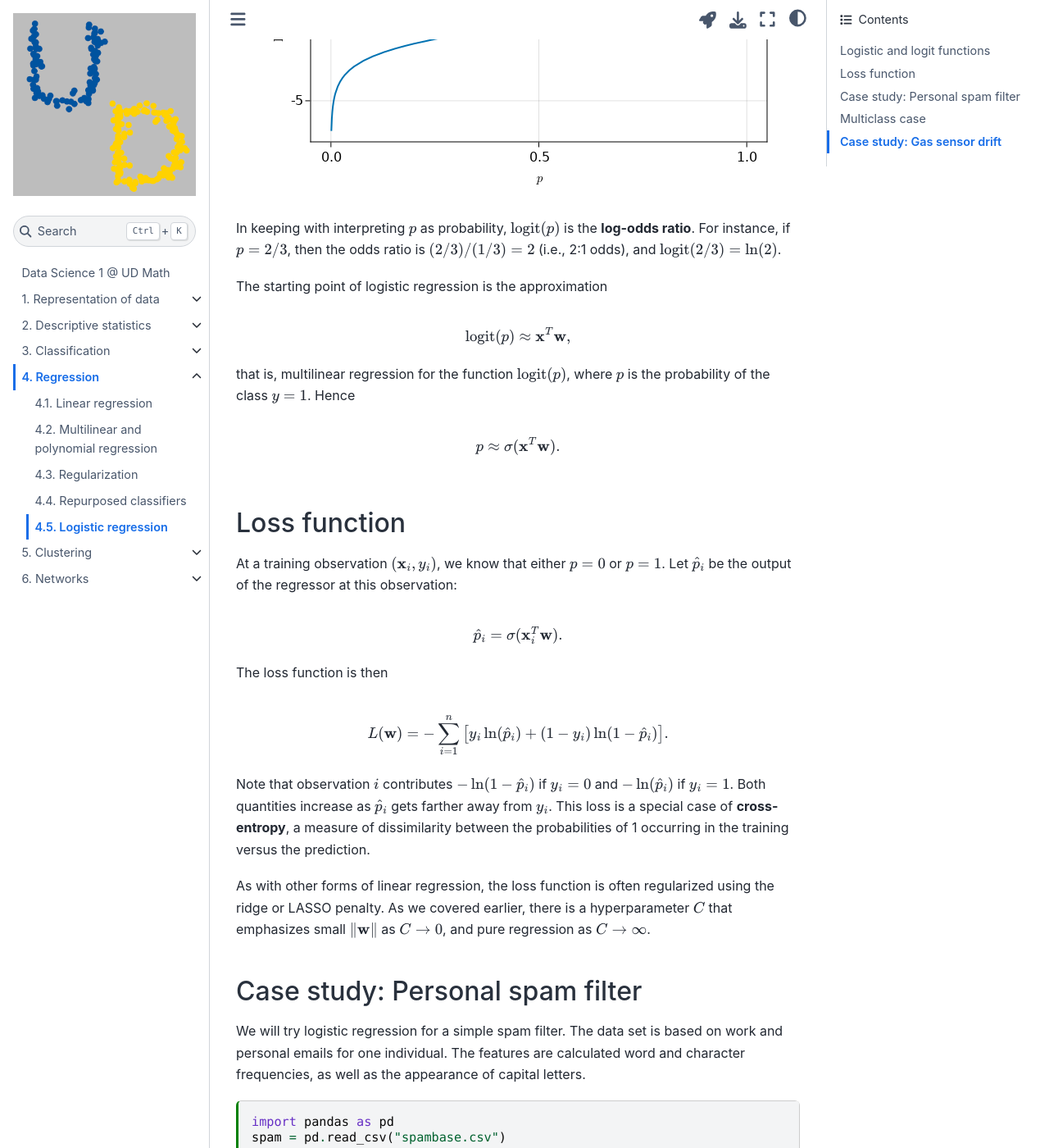
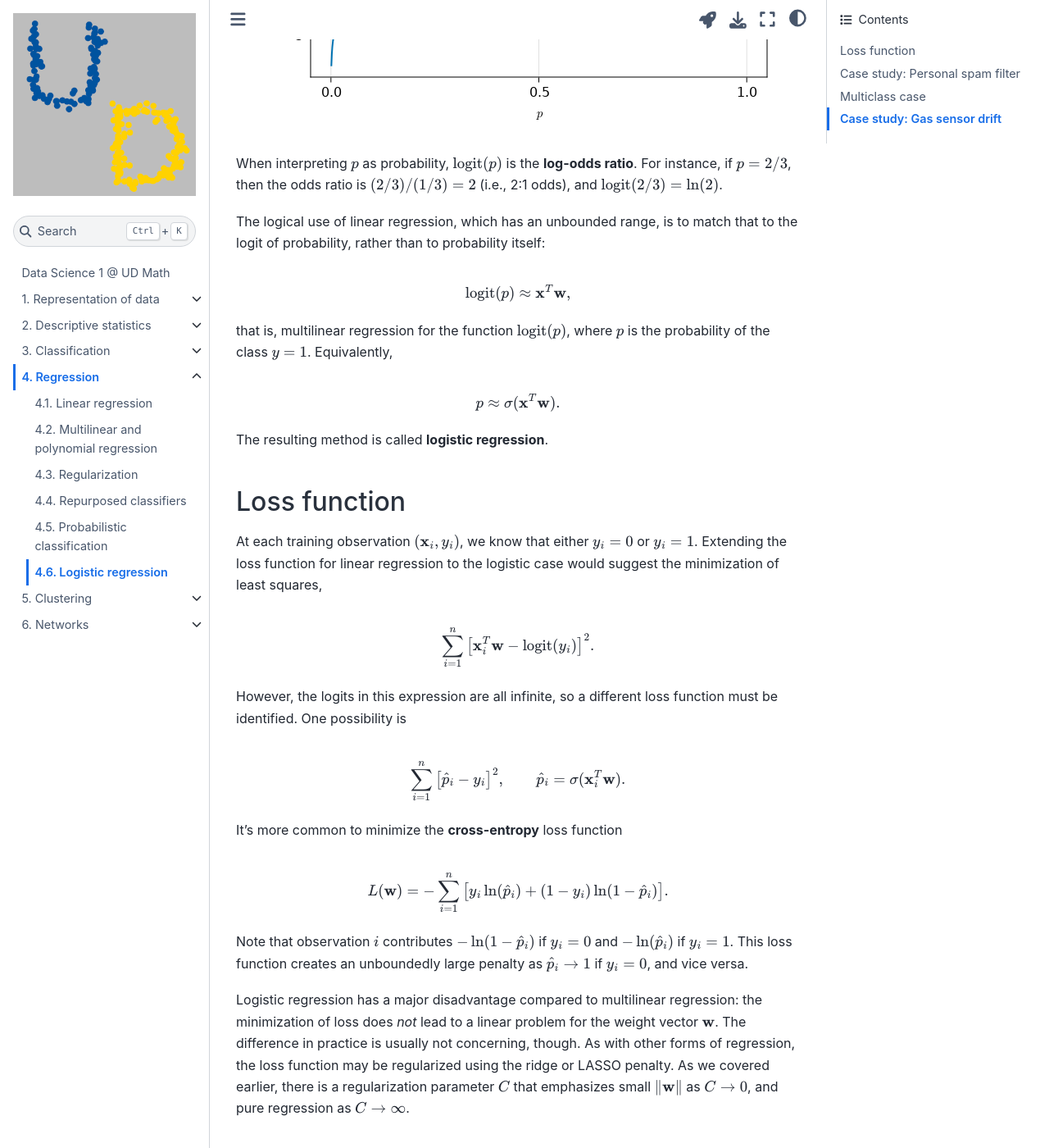
Before and after one commit to UD-Math-Data-Science-1/notes, a Jupyter Book: the page built from regression/logistic.md, in a window 1280 px wide and 1400 px high, scrolled down 1272 px. Shown: the whole window at 82% size. Built offline with Jupyter Book 1.0.4 settings and Sphinx 7.4.7 and the Sphinx Book theme 1.1.4, drawn with Linux system fonts in a browser that asks for light colours; pages that are not in the unit, such as notebooks, are missing from menus; some of the changed text lies outside the part shown.

Commit message:
Add probab. classification

````diff
--- a/_toc.yml
+++ b/_toc.yml
@@ -32,6 +32,7 @@ chapters:
     - file: regression/multilinear
     - file: regression/regularization
     - file: regression/other
+    - file: regression/prob_class
     - file: regression/logistic
   - file: clustering/overview
     sections:
--- a/regression/logistic.md
+++ b/regression/logistic.md
@@ -6,18 +6,16 @@ jupytext:
     format_version: 0.13
     jupytext_version: 1.11.5
 kernelspec:
-  display_name: 'Python 3.8.8 64-bit (''base'': conda)'
+  display_name: 'Python 3'
   language: python
   name: python3
 ---
 
 # Logistic regression
 
-Logistic regression is, somewhat paradoxically, often used for binary classification. We assume that the value of each training example is either 0 or 1, and the regressor predicts a real number between zero and one. This value is typically interpreted as the probability of observing a 1. If classification is the goal, a threshold is chosen to binarize the output to 0 or 1. However, the original probabilistic information might be valuable as a way to quantify confidence in the predictions.
+The reinterpretation of classification methods as a form of regression on probability quickly leads to the question of looking for other ways to perform that regression. Specifically, can linear regression be adapted to that purpose?
 
-## Logistic and logit functions
-
-The **logistic function** is defined as
+A linear regressor is the function $f(\bfx) = \bfx^T \bfw$ for a constant vector $\bfw$ (where we may augment $\bfx$ with a constant in order to incorporate the intercept). It's not a good candidate for representing a probability, which should vary between 0 and 1. A simple remedy is to transform its output using **logistic function**, which is defined as
 
 $$
 \sigma(x) = \frac{1}{1+e^{-x}}.
@@ -26,7 +24,7 @@ $$
 ```{figure} ../_static/logistic.png
 ```
 
-The logistic function takes the form of a smoothed step up from 0 to 1. Its inverse is the **logit function**,
+The logistic function has the real line as its domain and takes the form of a smoothed step up from 0 to 1. Its inverse is the **logit function**,
 
 $$
 \logit(p) = \ln\left( \frac{p}{1-p} \right).
@@ -35,37 +33,45 @@ $$
 ```{figure} ../_static/logit.png
 ```
 
-In keeping with interpreting $p$ as probability, $\logit(p)$ is the **log-odds ratio**. For instance, if $p=2/3$, then the odds ratio is $(2/3)/(1/3)=2$ (i.e., 2:1 odds), and $\logit(2/3)=\ln(2)$.
+When interpreting $p$ as probability, $\logit(p)$ is the **log-odds ratio**. For instance, if $p=2/3$, then the odds ratio is $(2/3)/(1/3)=2$ (i.e., 2:1 odds), and $\logit(2/3)=\ln(2)$.
 
-The starting point of logistic regression is the approximation
+The logical use of linear regression, which has an unbounded range, is to match that to the logit of probability, rather than to probability itself:
 
 $$
 \logit(p) \approx \bfx^T\bfw,
 $$
 
-that is, multilinear regression for the function $\logit(p)$, where $p$ is the probability of the class $y=1$. Hence
+that is, multilinear regression for the function $\logit(p)$, where $p$ is the probability of the class $y=1$. Equivalently,
 
 $$
 p \approx \sigma(\bfx^T\bfw).
 $$
 
+The resulting method is called **logistic regression**.
+
 ## Loss function
 
-At a training observation $(\bfx_i,y_i)$, we know that either $p=0$ or $p=1$. Let $\hat{p}_i$ be the output of the regressor at this observation:
+At each training observation $(\bfx_i,y_i)$, we know that either $y_i=0$ or $y_i=1$. Extending the loss function for linear regression to the logistic case would suggest the minimization of least squares,
 
 $$
-\hat{p}_i  = \sigma(\bfx_i^T\bfw).
+\sum_{i=1}^n \left[ \bfx_i^T\bfw - \logit(y_i) \right]^2.
 $$
 
-The loss function is then
+However, the logits in this expression are all infinite, so a different loss function must be identified. One possibility is
+
+$$
+\sum_{i=1}^n \left[ \hat{p}_i - y_i \right]^2, \qquad \hat{p}_i = \sigma(\bfx_i^T\bfw) .
+$$
+
+It's more common to minimize the **cross-entropy** loss function
 
 $$
 L(\bfw) = -\sum_{i=1}^n \left[ y_i \ln(\hat{p}_i) + (1-y_i) \ln(1-\hat{p}_i) \right].
 $$
 
-Note that observation $i$ contributes $-\ln(1-\hat{p}_i)$ if $y_i=0$ and $-\ln(\hat{p}_i)$ if $y_i=1$. Both quantities increase as $\hat{p}_i$ gets farther away from $y_i$. This loss is a special case of **cross-entropy**, a measure of dissimilarity between the probabilities of 1 occurring in the training versus the prediction.
+Note that observation $i$ contributes $-\ln(1-\hat{p}_i)$ if $y_i=0$ and $-\ln(\hat{p}_i)$ if $y_i=1$. This loss function creates an unboundedly large penalty as $\hat{p}_i \to 1$ if $y_i=0$, and vice versa.
 
-As with other forms of linear regression, the loss function is often regularized using the ridge or LASSO penalty. As we covered earlier, there is a hyperparameter $C$ that emphasizes small $\norm{\bfw}$ as $C\to 0$, and pure regression as $C\to \infty$.
+Logistic regression has a major disadvantage compared to multilinear regression: the minimization of loss does *not* lead to a linear problem for the weight vector $\bfw$. The difference in practice is usually not concerning, though. As with other forms of regression, the loss function may be regularized using the ridge or LASSO penalty. As we covered earlier, there is a regularization parameter $C$ that emphasizes small $\norm{\bfw}$ as $C\to 0$, and pure regression as $C\to \infty$.
 
 
 ## Case study: Personal spam filter
````
Also changed, not shown: regression/prob_class.md (added, +107 -0 lines).
